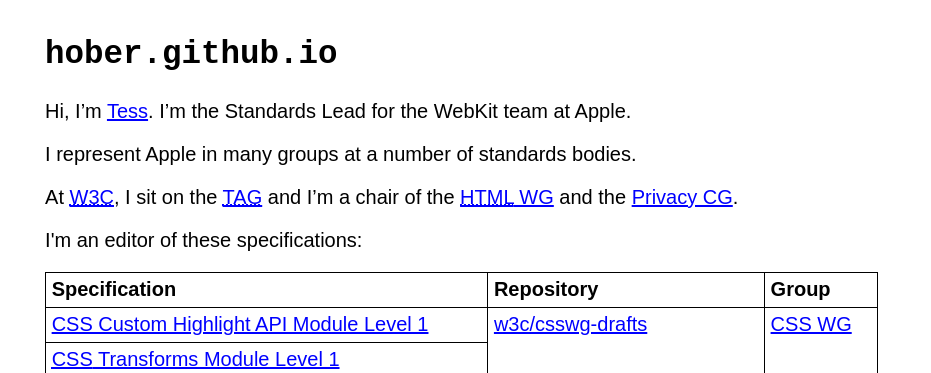
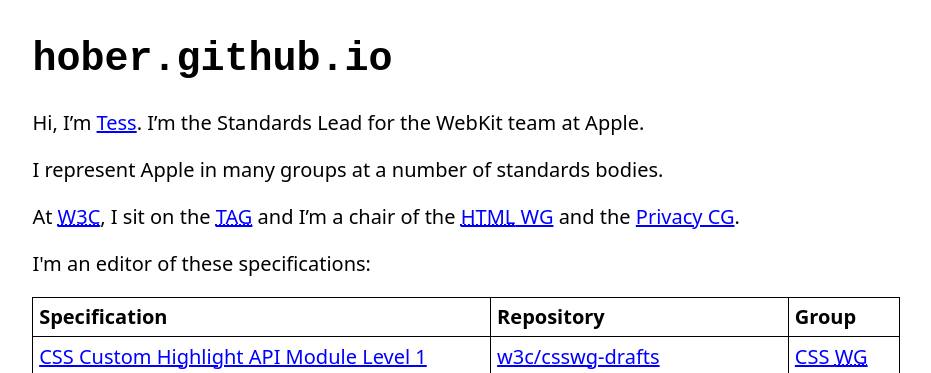
Before and after one commit to hober/hober.github.io, a plain HTML site: page index.html in a window 1280 px wide. Shown: the top 373 px of the page, without its empty margins (158-1089 px from the left). Drawn offline with Linux system fonts and the light colour scheme.

Commit message:
Use ui-* generic font families.

```diff
--- a/index.html
+++ b/index.html
@@ -7,13 +7,16 @@
     max-width: 80ch;
     margin: 0 auto;
     font-size: 125%;
-    font-family: sans-serif;
+    font-family: system-ui, sans-serif;
     background: white;
     color: black;
     color-scheme: light dark;
   }
   code, pre {
-    font-family: monospace;
+    font-family: ui-monospace, monospace;
+  }
+  h1, th {
+    font-family: ui-rounded, system-ui, sans-serif;
   }
   :link, :visited {
     color: blue;
```
